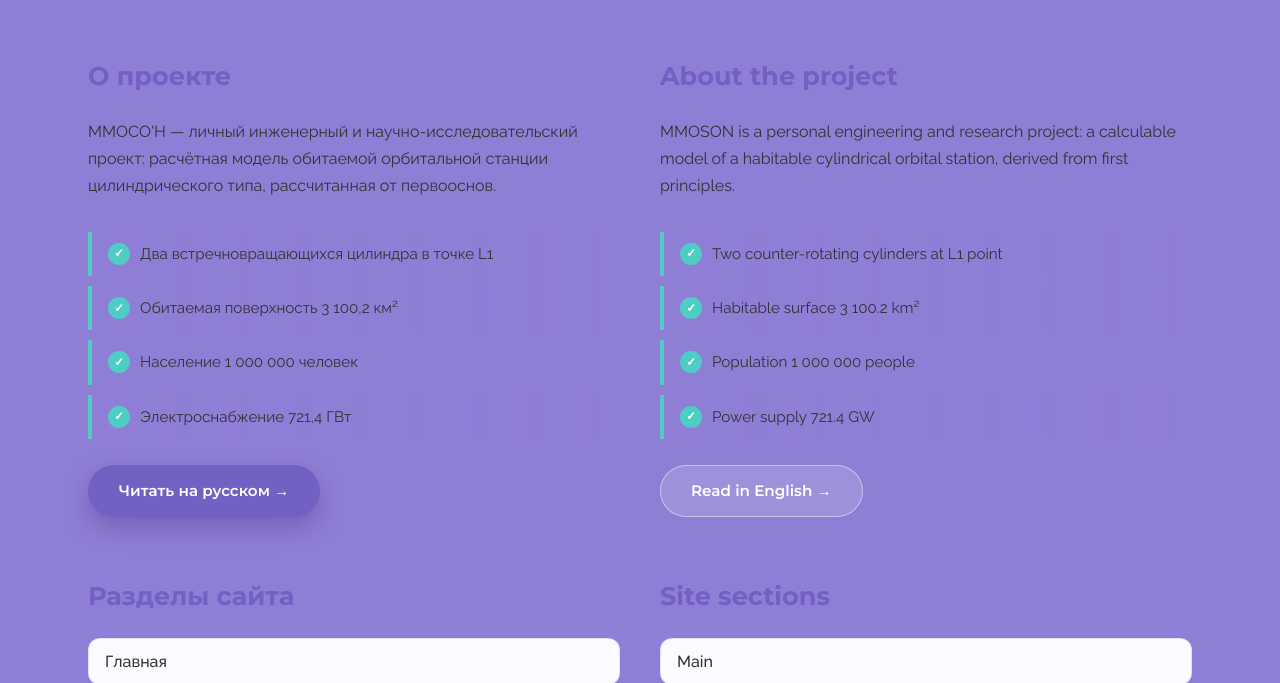
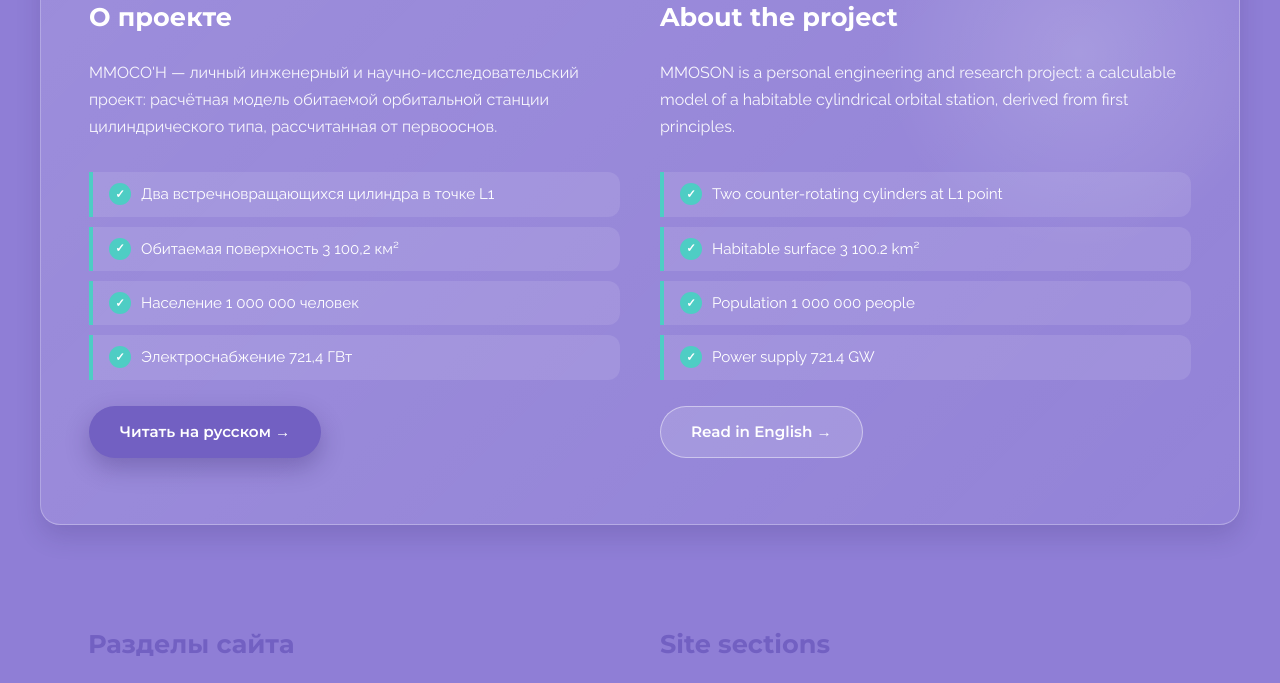
Before and after one commit to bugromka/mmoson, a plain HTML site: page site/title.html in a window 1280 px wide. Shown: the part 123-806 px from the top of the page. Drawn offline with Linux system fonts and the light colour scheme.

Commit message:
Титульная страница: убран заголовок, добавлена подложка
- убран верхний заголовок (header с h1 ММОСО'Н) с титульной страницы
- добавлена подложка (фоновая панель .title-page) с лавандовым градиентом,
  свечением и полупрозрачными карточками для красоты
- текст на titulной странице теперь белый на подложке
- пересобраны title.html и embed/title.html

Co-authored-by: arena-agent <297053741+arena-agent@users.noreply.github.com>

```diff
--- a/site/css/styles.css
+++ b/site/css/styles.css
@@ -1059,3 +1059,67 @@ code {
   }
   .lang-column h2 { font-size: 1.4rem; }
 }
+
+/* Титульная страница — подложка (фоновая панель) */
+.title-page {
+  position: relative;
+  overflow: hidden;
+  border-radius: var(--radius);
+  border: 1px solid rgba(255, 255, 255, 0.28);
+  background:
+    linear-gradient(135deg, rgba(255, 255, 255, 0.12) 0%, rgba(255, 255, 255, 0.04) 100%),
+    var(--primary);
+  backdrop-filter: blur(12px);
+  -webkit-backdrop-filter: blur(12px);
+  box-shadow: var(--shadow-strong);
+  padding: 74px 0 66px;
+  margin-bottom: 40px;
+}
+
+.title-page::before {
+  content: '';
+  position: absolute;
+  inset: -20% -10% -30% auto;
+  width: 560px; height: 560px;
+  background: radial-gradient(closest-side, rgba(255, 255, 255, 0.16), transparent 70%);
+  pointer-events: none;
+  z-index: 0;
+}
+
+.title-page .container {
+  position: relative;
+  z-index: 1;
+}
+
+.title-page h2 {
+  color: #fff;
+}
+
+.title-page p {
+  color: rgba(255, 255, 255, 0.92);
+}
+
+.title-page .check-list li {
+  background: rgba(255, 255, 255, 0.10);
+  border-left: 4px solid var(--accent);
+  color: #fff;
+}
+
+.title-page .section-list li {
+  background: rgba(255, 255, 255, 0.08);
+  border: 1px solid rgba(255, 255, 255, 0.24);
+  color: #fff;
+}
+
+.title-page .section-list li a {
+  color: #fff;
+}
+
+.title-page .section-list li a:hover {
+  color: var(--accent);
+}
+
+.title-page .btn-primary,
+.title-page .btn-ghost {
+  color: #fff;
+}
--- a/site/title.html
+++ b/site/title.html
@@ -1074,6 +1074,70 @@ code {
   .lang-column h2 { font-size: 1.4rem; }
 }
 
+/* Титульная страница — подложка (фоновая панель) */
+.title-page {
+  position: relative;
+  overflow: hidden;
+  border-radius: var(--radius);
+  border: 1px solid rgba(255, 255, 255, 0.28);
+  background:
+    linear-gradient(135deg, rgba(255, 255, 255, 0.12) 0%, rgba(255, 255, 255, 0.04) 100%),
+    var(--primary);
+  backdrop-filter: blur(12px);
+  -webkit-backdrop-filter: blur(12px);
+  box-shadow: var(--shadow-strong);
+  padding: 74px 0 66px;
+  margin-bottom: 40px;
+}
+
+.title-page::before {
+  content: '';
+  position: absolute;
+  inset: -20% -10% -30% auto;
+  width: 560px; height: 560px;
+  background: radial-gradient(closest-side, rgba(255, 255, 255, 0.16), transparent 70%);
+  pointer-events: none;
+  z-index: 0;
+}
+
+.title-page .container {
+  position: relative;
+  z-index: 1;
+}
+
+.title-page h2 {
+  color: #fff;
+}
+
+.title-page p {
+  color: rgba(255, 255, 255, 0.92);
+}
+
+.title-page .check-list li {
+  background: rgba(255, 255, 255, 0.10);
+  border-left: 4px solid var(--accent);
+  color: #fff;
+}
+
+.title-page .section-list li {
+  background: rgba(255, 255, 255, 0.08);
+  border: 1px solid rgba(255, 255, 255, 0.24);
+  color: #fff;
+}
+
+.title-page .section-list li a {
+  color: #fff;
+}
+
+.title-page .section-list li a:hover {
+  color: var(--accent);
+}
+
+.title-page .btn-primary,
+.title-page .btn-ghost {
+  color: #fff;
+}
+
 </style>
 <noscript><style>.fade-in{opacity:1!important;transform:none!important}</style></noscript>
 </head>
@@ -1081,14 +1145,7 @@ code {
 
 <main class="page" id="top">
 
-<header class="header">
-  <div class="main-title">
-    <h1 class="author-name">ММОСО'Н</h1>
-    <p class="eyebrow">Модуль моделирования орбитальной станции О'Нилла · O'Neill Station Modeling Module</p>
-  </div>
-</header>
-
-<section class="content-section fade-in">
+<section class="content-section fade-in title-page">
   <div class="container">
     <div class="bilingual-grid">
       <div class="lang-column lang-ru">
```
Also changed, not shown: site/content/title.html (+1 -8 lines), site/embed/title.html (+65 -8 lines).
